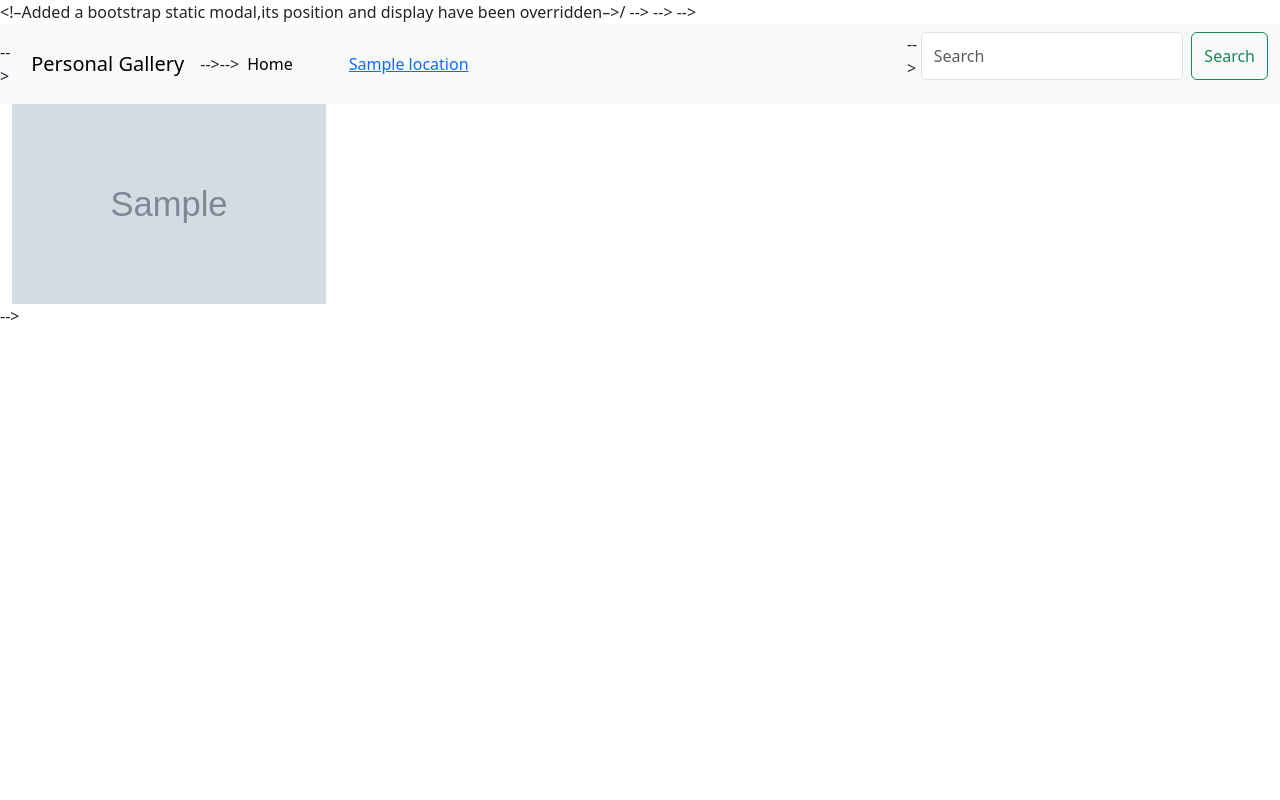
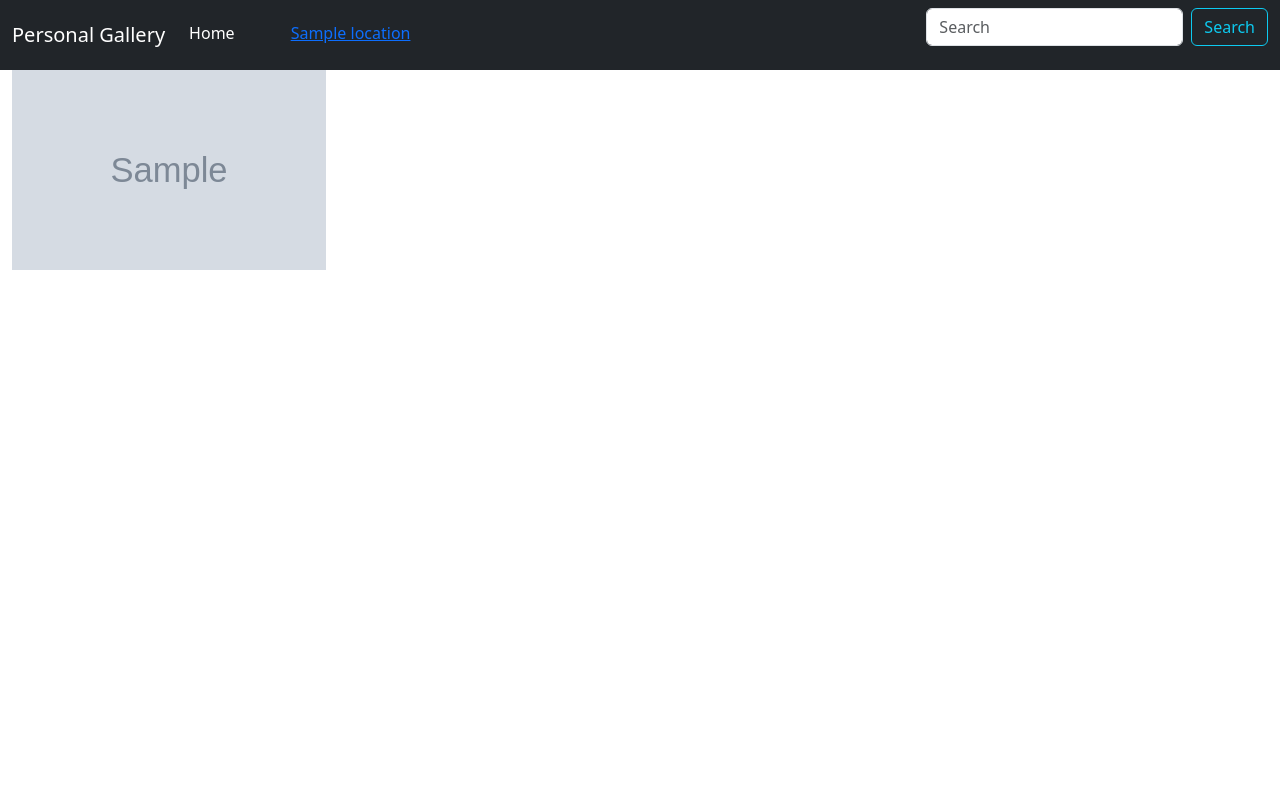
Before and after one commit to barbaramootian/personal_gallery, a Django app: template gallery/templates/gallery/index.html in a window 1280 px wide. Run offline with Django 3.2, Linux system fonts and the light colour scheme; the template is opened without the code that fills it: most values are stand-ins (such as "Sample title", 1, 10 or a date in 2020); grey boxes marked "Sample" are stand-in pictures; some libraries are stand-ins or nearby versions.

Commit message:
add change in templetes

```diff
--- a/gallery/templates/base.html
+++ b/gallery/templates/base.html
@@ -1,6 +1,6 @@
- {% load bootstrap5 %}-->
-{% load static %}-->
-<html>-->
+ {% load bootstrap5 %}
+{% load static %}
+<html>
 <head>
  <meta charset="utf-8">
  {% block styles %}
@@ -16,7 +16,7 @@
    {% endblock%}
 {% block scripts %}
    <script src="https://ajax.googleapis.com/ajax/libs/jquery/3.2.1/jquery.min.js"></script>
-   {% bootstrap_javascript %}-->
+   {% bootstrap_javascript %}
  {% endblock %}
 </body>
 </html>
--- a/gallery/templates/gallery/index.html
+++ b/gallery/templates/gallery/index.html
@@ -1,4 +1,4 @@
-&lt;!&ndash;Added a bootstrap static modal,its position and display have been overridden&ndash;&gt;/
+
 {% extends 'base.html' %}
 {% block content %}
 <div class="container-fluid" >
@@ -22,7 +22,7 @@
                &lt;!&ndash;Added buttons for coping image urls and closing the modal&ndash;&gt;
                <div class="modal-footer">
                 <input type="submit" onClick="Link(this.id)" id="{{image.image.url}}" class="btn btn-success" value="Copy">
-               <button type="button" class="btn btn-secondary" data-bs-dismiss="modal">Close</button>
+               <button type="button" class="btn btn-info" data-bs-dismiss="modal">Close</button>
                </div>
            </div>
            </div>
--- a/gallery/templates/gallery/location.html
+++ b/gallery/templates/gallery/location.html
@@ -1,5 +1,4 @@
 
-&lt;!&ndash;Added a bootstrap static modal,its position and display have been overridden&ndash;&gt;-->
 {% extends 'base.html' %}
 {% block content %}
 <div class="container-fluid" >
@@ -23,7 +22,7 @@
                &lt;!&ndash;Added buttons for coping image urls and closing the modal&ndash;&gt;
                <div class="modal-footer">
                <input type="submit" onClick="Link(this.id)" id="{{image.image.url}}" class="btn btn-success" value="Copy">
-               <button type="button" class="btn btn-secondary" data-bs-dismiss="modal">Close</button>
+               <button type="button" class="btn btn-info" data-bs-dismiss="modal">Close</button>
                </div>
            </div>
            </div>
--- a/gallery/templates/gallery/search.html
+++ b/gallery/templates/gallery/search.html
@@ -1,5 +1,5 @@
-{%extends 'base.html'%} -->
-{% block content %}-->
+{%extends 'base.html'%}
+{% block content %}
 <div class="container">
 
  <div class="row">
--- a/gallery/templates/navbar.html
+++ b/gallery/templates/navbar.html
@@ -1,11 +1,11 @@
-<nav class="navbar navbar-expand-lg navbar-light bg-light">-->
+<nav class="navbar navbar-expand-lg navbar-dark bg-dark">
  <div class="container-fluid">
-   <a class="navbar-brand" href="#">Personal Gallery</a>-->
+   <a class="navbar-brand" href="#">Personal Gallery</a>
    <button class="navbar-toggler" type="button" data-bs-toggle="collapse" data-bs-target="#navbarSupportedContent" aria-controls="navbarSupportedContent" aria-expanded="false" aria-label="Toggle navigation">
      <span class="navbar-toggler-icon"></span>
   </button>
-   <div class="collapse navbar-collapse" id="navbarSupportedContent">-->
-     <ul class="navbar-nav me-auto mb-2 mb-lg-0">
+   <div class="collapse navbar-collapse" id="navbarSupportedContent">
+     <ul class="navbar-nav me-auto mb-1">
        <li class="nav-item">
          <a class="nav-link active" aria-current="page" href="{% url 'welcome'%}">Home</a>
        </li>
@@ -16,9 +16,9 @@
          </li>
       {% endfor %}
      </ul>
-     <form class="d-flex" action="{% url 'search'%}">-->
+     <form class="d-flex" action="{% url 'search'%}">
        <input class="form-control me-2"name ="location"type="search" placeholder="Search" aria-label="Search">
-       <button class="btn btn-outline-success" type="submit">Search</button>
+       <button class="btn btn-outline-info" type="submit">Search</button>
  </form>
    </div>
   </div>
```
Also changed, not shown: gallery/templates/gallery/category.html (added).
